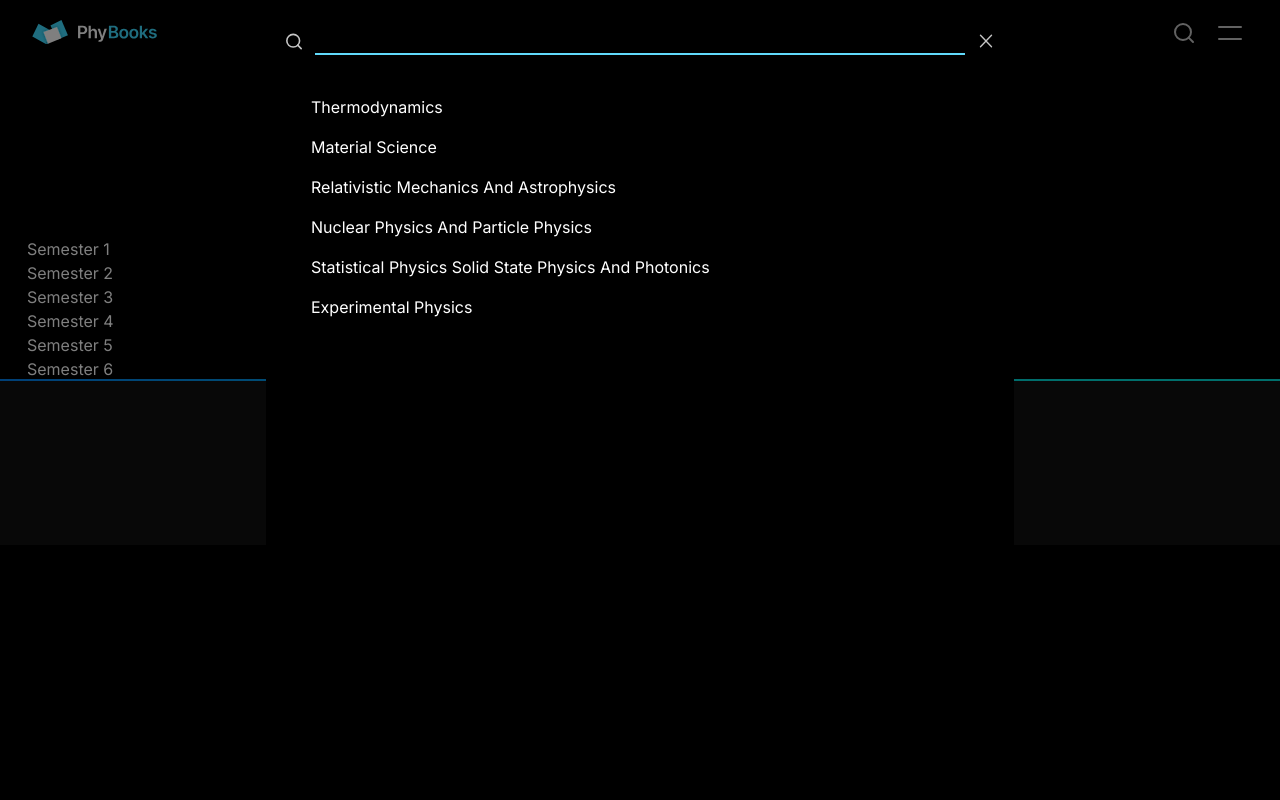
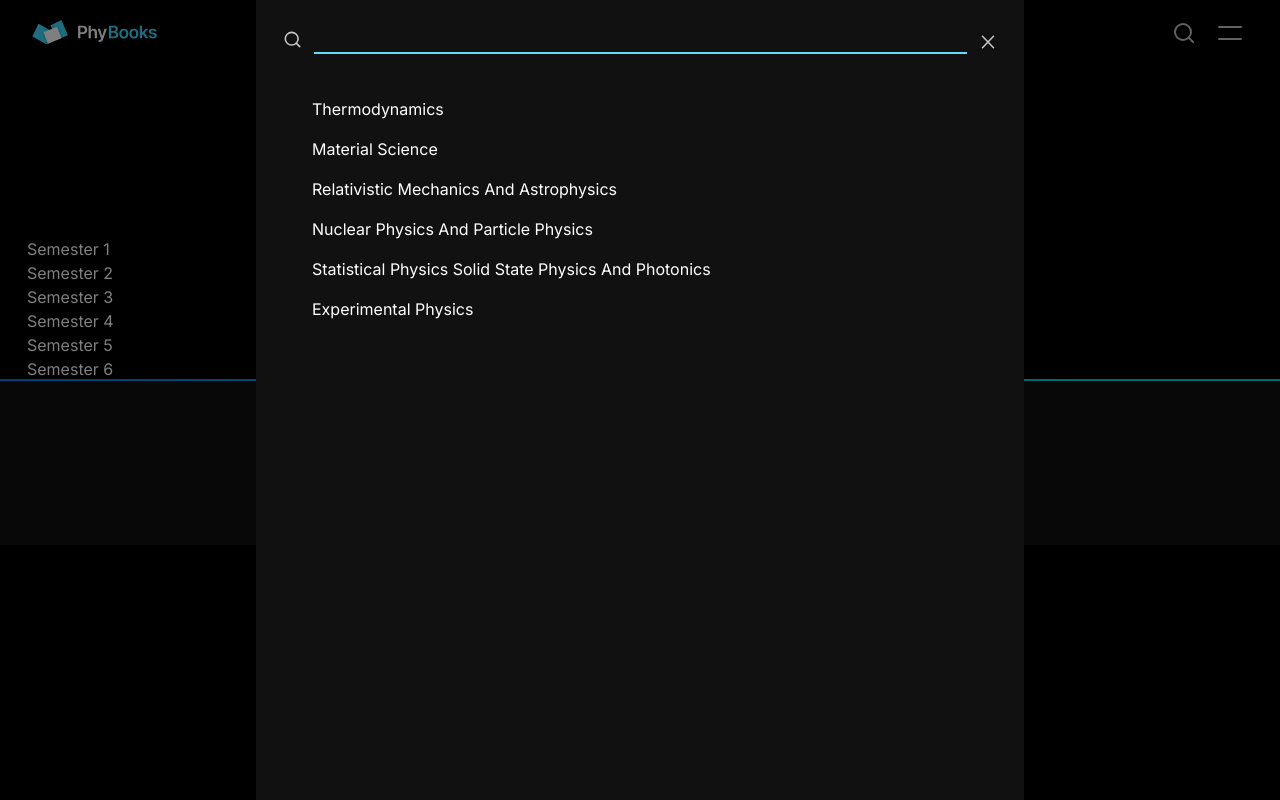
Before and after one commit to FarisPalayi/phybooks, a Next.js app: page /semester in a window 1280 px wide. Both pictures are taken after a click on the button 1184 px from the left and 33 px from the top of the page. Built offline with nearby package versions, Linux system fonts and the light colour scheme.

Commit message:
search list bg color change and ui improvements

```diff
--- a/src/app/components/shared/Overlay.js
+++ b/src/app/components/shared/Overlay.js
@@ -10,7 +10,7 @@ export default function Overlay({ isOpen, onClick }) {
 
   useEffect(() => {
     return () => {
-      document.body.style.overflowY = "auto"; // run when overlay unmounted
+      document.body.style.overflowY = "auto"; // run when overlay gets unmounted
     };
   }, []);
 
--- a/src/app/components/shared/Search.js
+++ b/src/app/components/shared/Search.js
@@ -45,7 +45,7 @@ export default function Search({ data, onClick }) {
               src="/images/search.svg"
               className={styles.search__icon}
               alt=""
-              width={24}
+              width={25}
               height={24}
             />
           </label>
--- a/src/app/styles/components/Search.module.scss
+++ b/src/app/styles/components/Search.module.scss
@@ -7,7 +7,7 @@
   z-index: 2;
   max-width: rem(768);
   margin: auto;
-  padding: rem(10);
+  background-color: var(--accents-1);
 }
 
 .search {
@@ -23,16 +23,20 @@
   gap: rem(10);
   position: relative;
   padding: calc((var(--header-height) - var(--search-input-height)) / 2);
+  padding: rem(25);
   background-color: var(--background);
+  background-color: var(--accents-1);
 }
 
-.search__icon {
+.search__icon,
+.search__close {
   padding-top: rem(5);
 }
 
 .search__input {
   width: 100%;
   background-color: var(--background);
+  background-color: var(--accents-1);
   border: none;
   border-bottom: solid var(--cyan) 2px;
   outline: transparent;
@@ -40,14 +44,14 @@
 }
 
 .search__close {
-
 }
 
 .search__list {
-  padding-inline: rem(45);
-  padding-block: rem(15) rem(24);
+  padding-inline: rem(56);
+  padding-block: rem(10);
   background-color: var(--background);
-  height: calc(100dvh - var(--header-height))
+  background-color: var(--accents-1);
+  height: calc(100dvh - var(--header-height));
 }
 
 .search__item {
```
Also changed, not shown: public/images/x.svg.
